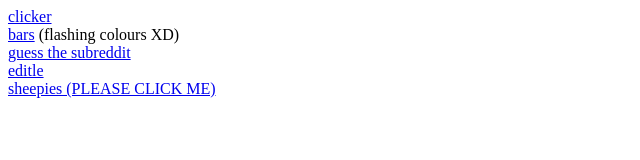
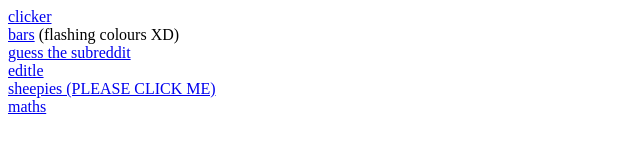
Before and after one commit to sheepness/sheepness.github.io, a plain HTML site: page index.html in a window 1280 px wide. Shown: the full height of the page, 0-640 px from the left. Drawn offline with Linux system fonts and the light colour scheme.

Commit message:
Update index.html

```diff
--- a/index.html
+++ b/index.html
@@ -13,5 +13,7 @@
 <a href="sheeple/">editle</a>
   <br />
 <a href="sheepies/">sheepies (PLEASE CLICK ME)</a>
+  <br />
+<a href="sheep-math/">maths</a>
 </body>
 </html>
```
